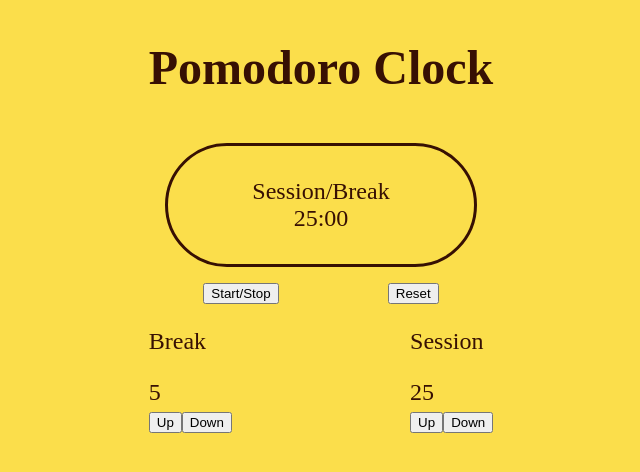
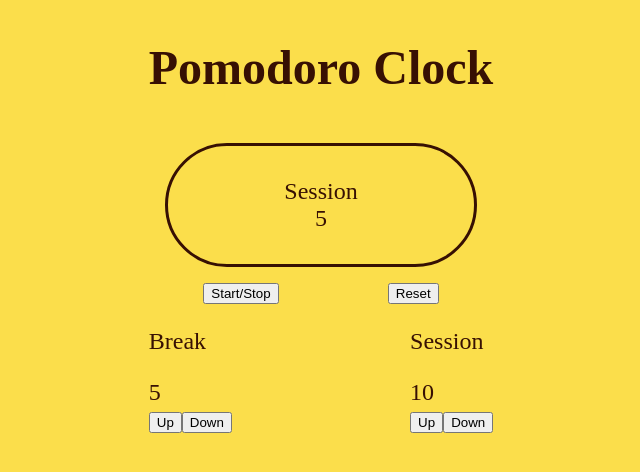
Before and after one commit to Mollie-S/pomodoro-clock, a React (Create React App) app: page / in a window 1280 px wide. Shown: the top 472 px of the page, without its empty margins (319-959 px from the left). Built offline with nearby package versions, Linux system fonts and the light colour scheme; a web font is replaced by a local one.

Commit message:
Timer display shows numbers decrementing every second. If session time is over break time is shown and vice versa.

```diff
--- a/src/App.js
+++ b/src/App.js
@@ -1,40 +1,63 @@
-import React, {useState} from 'react';
-import Header from './components/Header';
-import Timer from './components/Timer';
-import TimerController from './components/TimerController';
-import './styles/style.scss';
+import React, { useState, useEffect } from "react";
+import Header from "./components/Header";
+import Timer from "./components/Timer";
+import TimerController from "./components/TimerController";
+import "./styles/style.scss";
 
 function App() {
-  const [minutes, setMinutes] = useState(25);
-  const [seconds] = useState('00');
+  const [breakSeconds, setBreakSeconds] = useState(5);
+  const [sessionSeconds, setSessionSeconds] = useState(10);
+  const [seconds, setSeconds] = useState(sessionSeconds);
 
-  function incrementMinutes() {
-    setMinutes(prevState => prevState + 1)
+  const [isSession, setIsSession] = useState(true);
+
+  // function incrementMinutes() {
+  //   setMinutes(prevState => prevState + 1)
+  // }
+  // function decrementMinutes() {
+  //   setMinutes(prevState => prevState - 1)
+  // }
+  let timerLabel;
+  if (isSession) {
+    timerLabel = "Session";
+  } else {
+    timerLabel = "Break";
   }
-  function decrementMinutes() {
-    setMinutes(prevState => prevState - 1)
-  }
+
+  useEffect(() => {
+    const interval = setInterval(() => {
+      setSeconds((prevSeconds) => {
+        if (prevSeconds <= 0) {
+          setIsSession(!isSession);
+          return isSession ? breakSeconds : sessionSeconds;
+        } else {
+          return prevSeconds - 1;
+        }
+      });
+    }, 1000);
+    return () => clearInterval(interval);
+  }, [isSession, breakSeconds, sessionSeconds]);
 
   return (
     <div className="App">
       <Header />
-      <Timer minutes={minutes} seconds={seconds}/>
-      <div className='timer-controller'>
+      <Timer seconds={seconds} timerLabel={timerLabel} />
+      <div className="timer-controller">
         <TimerController
-          controllerId='break'
-          label='Break'
-          length='5'
-          increment={incrementMinutes}
-          decrement={decrementMinutes}/>
+          controllerId="break"
+          label="Break"
+          length={breakSeconds}
+          // increment={incrementMinutes}
+          // decrement={decrementMinutes}
+        />
         <TimerController
-          controllerId='session'
-          label='Session'
-          length={minutes}
-          increment={incrementMinutes}
-          decrement={decrementMinutes}
-          />
+          controllerId="session"
+          label="Session"
+          length={sessionSeconds}
+          // increment={incrementMinutes}
+          // decrement={decrementMinutes}
+        />
       </div>
-
     </div>
   );
 }
--- a/src/components/Timer.js
+++ b/src/components/Timer.js
@@ -1,18 +1,16 @@
-import React from 'react';
-
+import React from "react";
 
 function Timer(props) {
   return (
-    <div id='timer'>
-      <div id='timer-display'>
-        <div id='timer-label'>Session/Break</div>
-        <div id='time-left'>{props.minutes}:{props.seconds}</div>
+    <div id="timer">
+      <div id="timer-display">
+        <div id="timer-label">{props.timerLabel}</div>
+        <div id="time-left">{props.seconds}</div>
       </div>
-      <div className='timer-button'>
-        <button id='start_stop'>Start/Stop</button>
-        <button id='reset'>Reset</button>
+      <div className="timer-button">
+        <button id="start_stop">Start/Stop</button>
+        <button id="reset">Reset</button>
       </div>
-
     </div>
   );
 }
```
